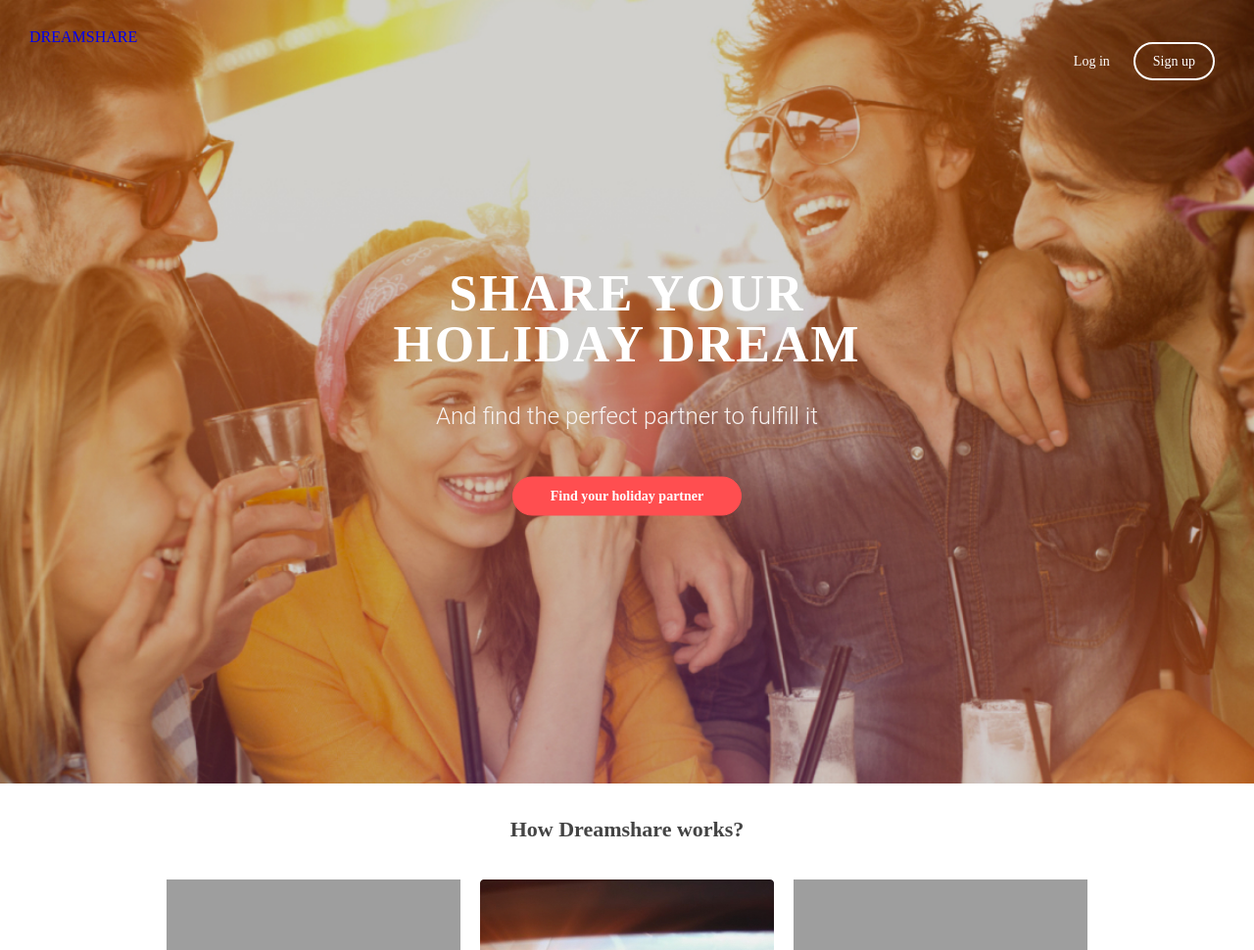
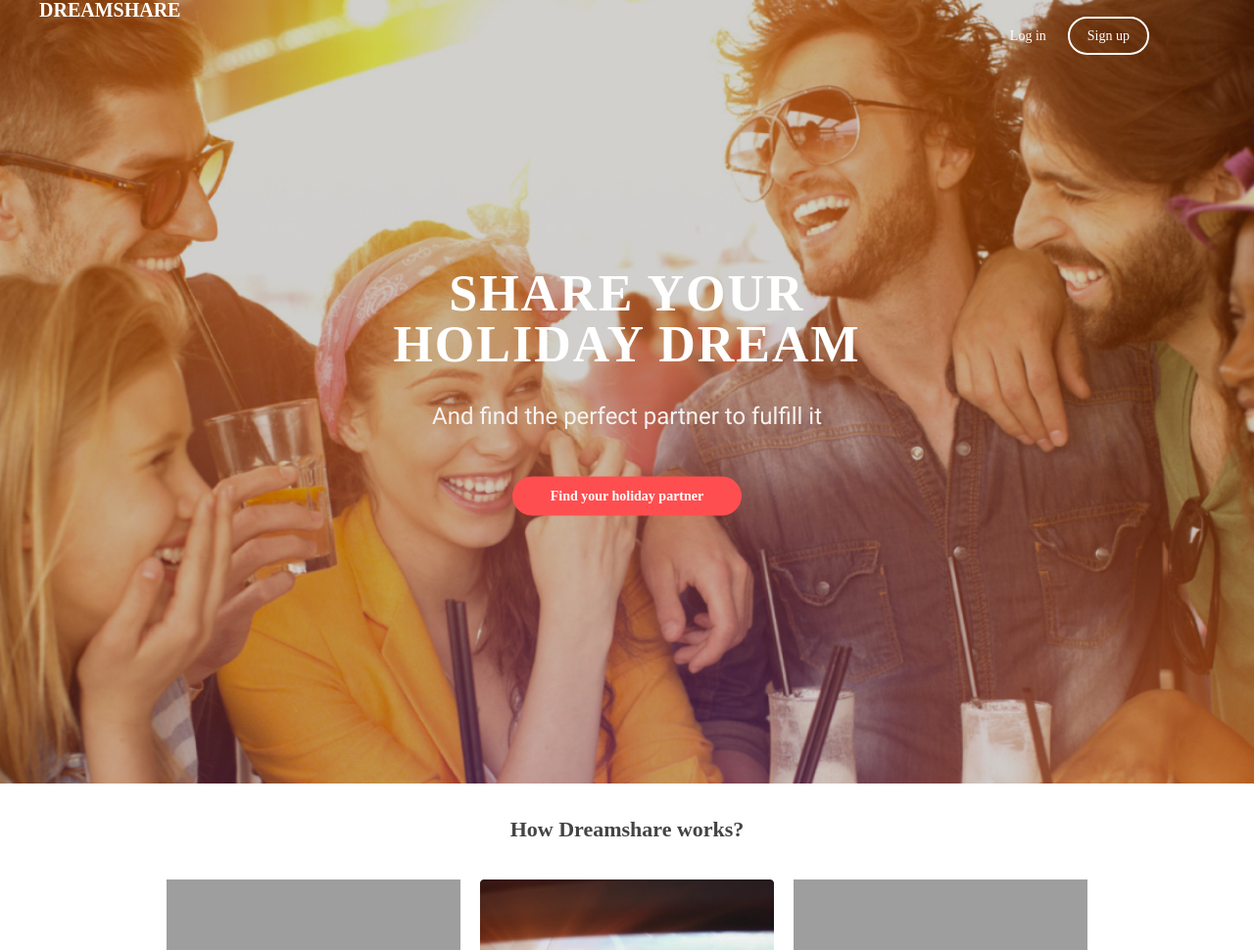
Before and after one commit to ThaoLyyy/HTML-CSS-Training, a PHP site: page /dreamshare-website/src/index.html in a window 1280 px wide. Shown: the top 970 px of the page at 98% size. Run offline with PHP 8.4, Linux system fonts and the light colour scheme; some web fonts are replaced; grey boxes are pictures that could not be loaded.

Commit message:
Update main.css

```diff
--- a/dreamshare-website/src/styles/main.css
+++ b/dreamshare-website/src/styles/main.css
@@ -1,14 +1,40 @@
+
+@font-face {
+  font-family: Montserrat;
+  src: url("../fonts/Montserrat/Montserrat-Regular.ttf");
+}
+
+@font-face {
+  font-family: Roboto;
+  src: url("../fonts/Roboto/Roboto-Regular.ttf");
+}
+
+* {
+  font-family: Montserrat;
+}
+
 .header {
   min-height: 100vh;
   width: 100%;
+  max-width: 100%;
   background-image: url(/src/assets/images/background.jpg);
   background-position: center;
   background-size: cover;
   position: relative;
 }
 
-nav {
+.nav-flex {
+  display: flex;
+  justify-content: center;
+  align-items: center;
   padding: 30px;
+}
+
+.navbar-brand {
+  font-weight: 700;
+  font-size: 20px;
+  margin-left: 40px;
+  color: #fff;
 }
 
 .nav-links {
@@ -43,7 +59,6 @@
   color: #fff;
   text-decoration: none;
   font-size: 14px;
-  margin: 1px;
 }
 
 .signup {
@@ -51,21 +66,6 @@
   padding: 10px 18px;
   border-radius: 40px;
   margin-right: 98px;
-}
-
-.nav-links ul li::after {
-  content: "";
-  width: 0%;
-  height: 2px;
-  background: #ff4e50;
-  display: block;
-  margin: auto;
-  transition: 0.5s;
-}
-
-.nav-links ul li:hover::after {
-  background: #ff4e50;
-  transition: 0.5s;
 }
 
 .content {
```
Also changed, not shown: other parts of dreamshare-website/src/styles/main.css (+23 -48 lines).
